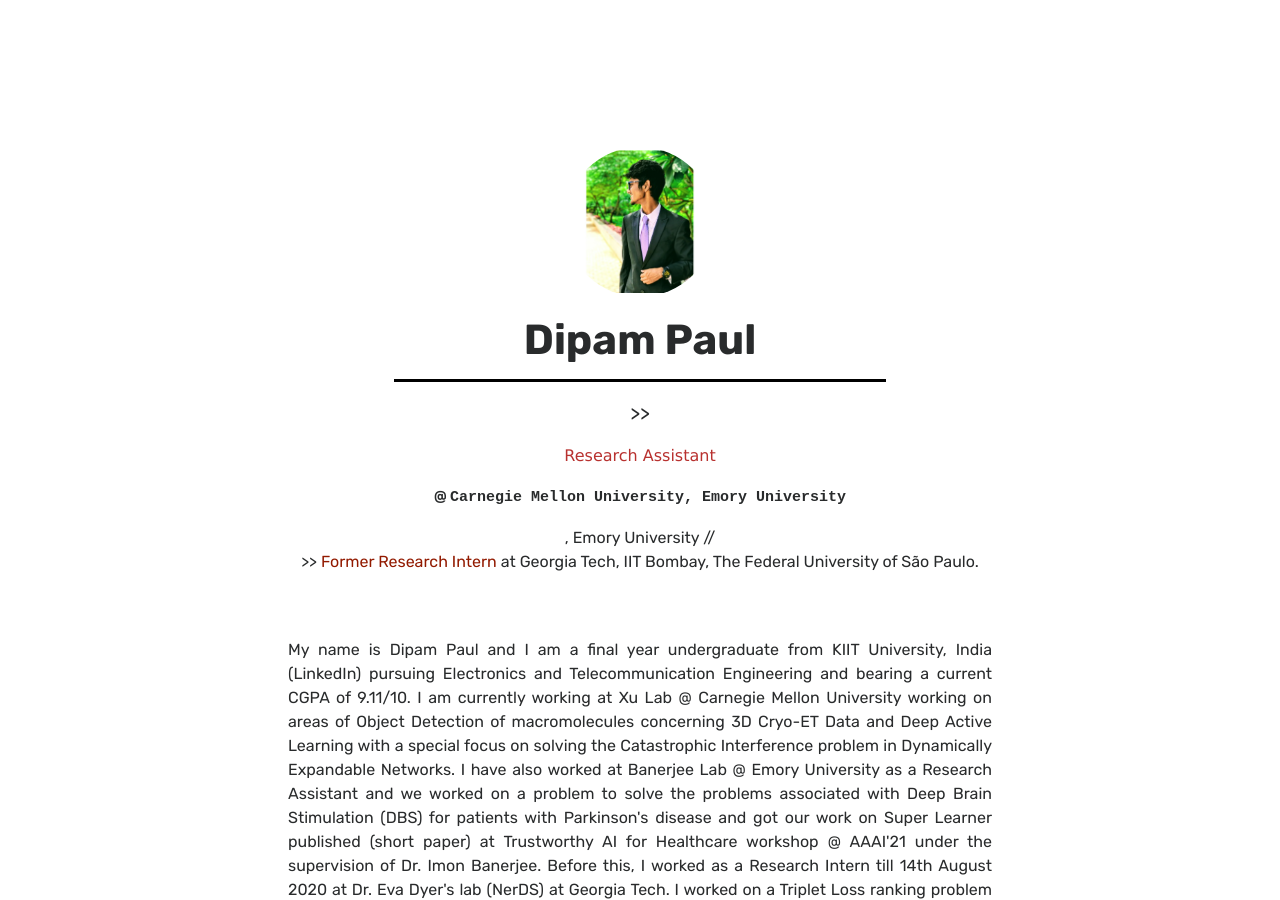
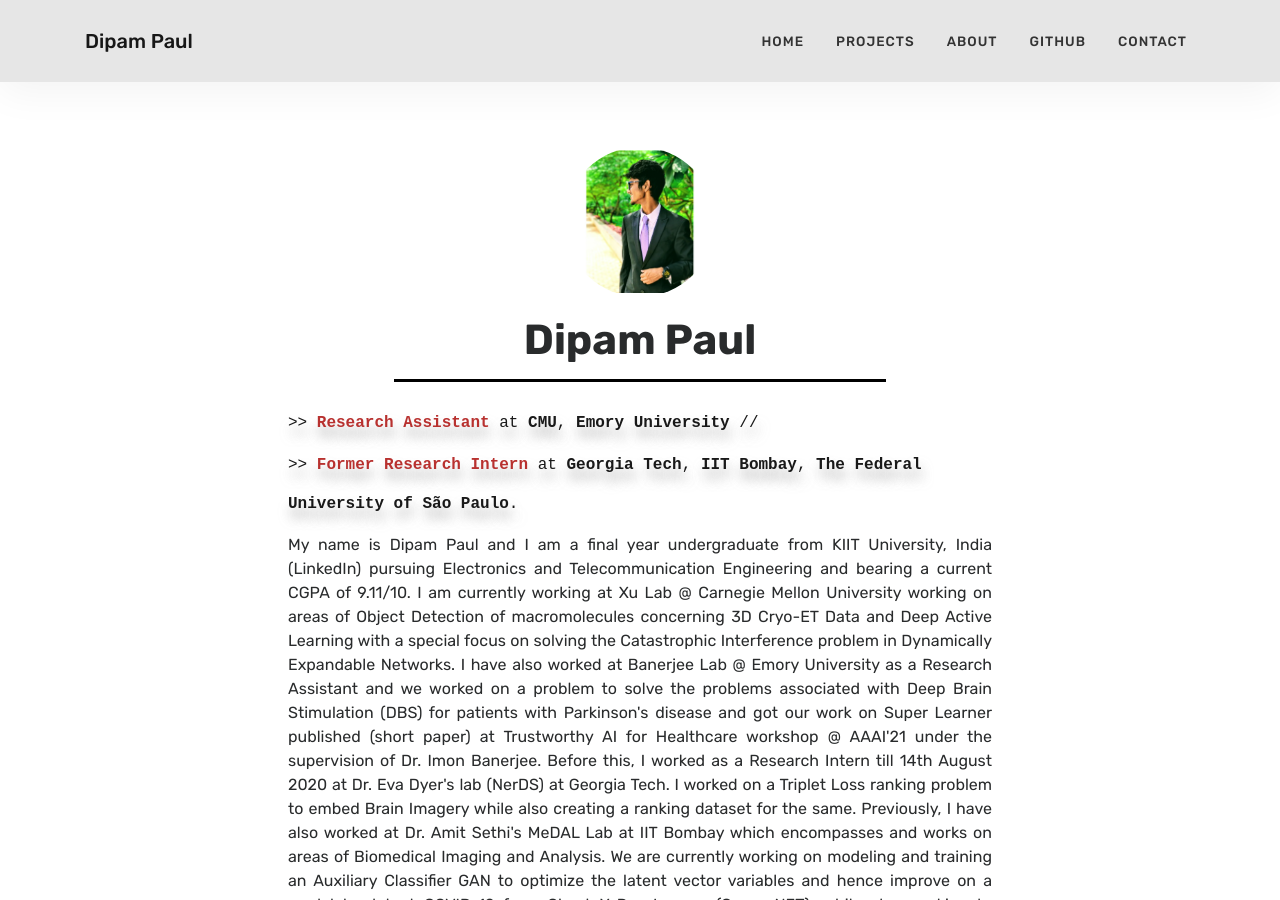
Before and after one commit to thisisdipam/thisisdipam.github.io, a Jekyll site: the page built from index.html, in a window 1280 px wide and 900 px high. Built offline with Jekyll 4.4.1, drawn with Linux system fonts in a browser that asks for light colours.

Commit message:
Update index.html

```diff
--- a/index.html
+++ b/index.html
@@ -10,8 +10,8 @@
         <img src="{{ site.baseurl }}/assets/images/download (3).png" class="rounded-circle profile-img" alt="Dipam Paul">
         <h2>Dipam Paul</h2>
         <hr class="intro-hr"/>
-        <p class="degree">>> <p><span style="font-family: Verdana, Geneva, sans-serif; color: rgb(184, 49, 47);">Research Assistant</span></p> <p><strong><span style="font-size: 15px;">@&nbsp;</span></strong><span style="font-family: Courier New, courier;"><strong><span style="font-size: 15px;">Carnegie Mellon University, Emory University</span></strong></span></p>, Emory University //<br> >> <font color="#921A00"> Former Research Intern </font> at Georgia Tech, IIT Bombay, The Federal University of São Paulo.</p>
-        <br><br>
+        <p class="degree"> <h2 class="mt1 t-18 t-black t-normal break-words" style='box-sizing: inherit; margin-top: 4px !important; margin-right: 0px; margin-bottom: 0px; margin-left: 0px; padding: 0px; border: 0px; font-size: 1.8rem; vertical-align: baseline; background: rgb(255, 255, 255); outline: 0px; line-height: 1.33333; font-weight: 400; color: rgba(0, 0, 0, 0.9); overflow-wrap: break-word !important; word-break: break-word !important; font-family: -apple-system, system-ui, BlinkMacSystemFont, "Segoe UI", Roboto, "Helvetica Neue", "Fira Sans", Ubuntu, Oxygen, "Oxygen Sans", Cantarell, "Droid Sans", "Apple Color Emoji", "Segoe UI Emoji", "Segoe UI Symbol", "Lucida Grande", Helvetica, Arial, sans-serif; font-style: normal; font-variant-ligatures: normal; font-variant-caps: normal; letter-spacing: normal; orphans: 2; text-align: start; text-indent: 0px; text-transform: none; white-space: normal; widows: 2; word-spacing: 0px; -webkit-text-stroke-width: 0px; text-decoration-thickness: initial; text-decoration-style: initial; text-decoration-color: initial;'><span style='font-size: 16px; font-family: "Courier New", courier; text-shadow: rgba(136, 136, 136, 0.65) 2px 10px 12px;'>&gt;&gt; <span style="color: rgb(184, 49, 47);"><strong>Research Assistant</strong></span> at <strong>CMU</strong>, <strong>Emory University</strong> //&nbsp;</span></h2>
+<h2 class="mt1 t-18 t-black t-normal break-words" style='box-sizing: inherit; margin-top: 4px !important; margin-right: 0px; margin-bottom: 0px; margin-left: 0px; padding: 0px; border: 0px; font-size: 1.8rem; vertical-align: baseline; background: rgb(255, 255, 255); outline: 0px; line-height: 1.33333; font-weight: 400; color: rgba(0, 0, 0, 0.9); overflow-wrap: break-word !important; word-break: break-word !important; font-family: -apple-system, system-ui, BlinkMacSystemFont, "Segoe UI", Roboto, "Helvetica Neue", "Fira Sans", Ubuntu, Oxygen, "Oxygen Sans", Cantarell, "Droid Sans", "Apple Color Emoji", "Segoe UI Emoji", "Segoe UI Symbol", "Lucida Grande", Helvetica, Arial, sans-serif; font-style: normal; font-variant-ligatures: normal; font-variant-caps: normal; letter-spacing: normal; orphans: 2; text-align: start; text-indent: 0px; text-transform: none; white-space: normal; widows: 2; word-spacing: 0px; -webkit-text-stroke-width: 0px; text-decoration-thickness: initial; text-decoration-style: initial; text-decoration-color: initial;'><span style='font-size: 16px; font-family: "Courier New", courier; text-shadow: rgba(136, 136, 136, 0.65) 2px 10px 12px;'>&gt;&gt; <span style="color: rgb(184, 49, 47);"><strong>Former Research Intern</strong></span> at <strong>Georgia Tech</strong>, <strong>IIT Bombay</strong>, <strong>The Federal University of S&atilde;o Paulo</strong>.</span></h2> </p>
         <p class="bio"> My name is Dipam Paul and I am a final year undergraduate from KIIT University, India (LinkedIn) pursuing Electronics and Telecommunication Engineering and bearing a current CGPA of 9.11/10. I am currently working at Xu Lab @ Carnegie Mellon University working on areas of Object Detection of macromolecules concerning 3D Cryo-ET Data and Deep Active Learning with a special focus on solving the Catastrophic Interference problem in Dynamically Expandable Networks.
 
 I have also worked at Banerjee Lab @ Emory University as a Research Assistant and we worked on a problem to solve the problems associated with Deep Brain Stimulation (DBS) for patients with Parkinson's disease and got our work on Super Learner published (short paper) at Trustworthy AI for Healthcare workshop @ AAAI'21 under the supervision of Dr. Imon Banerjee.
```
